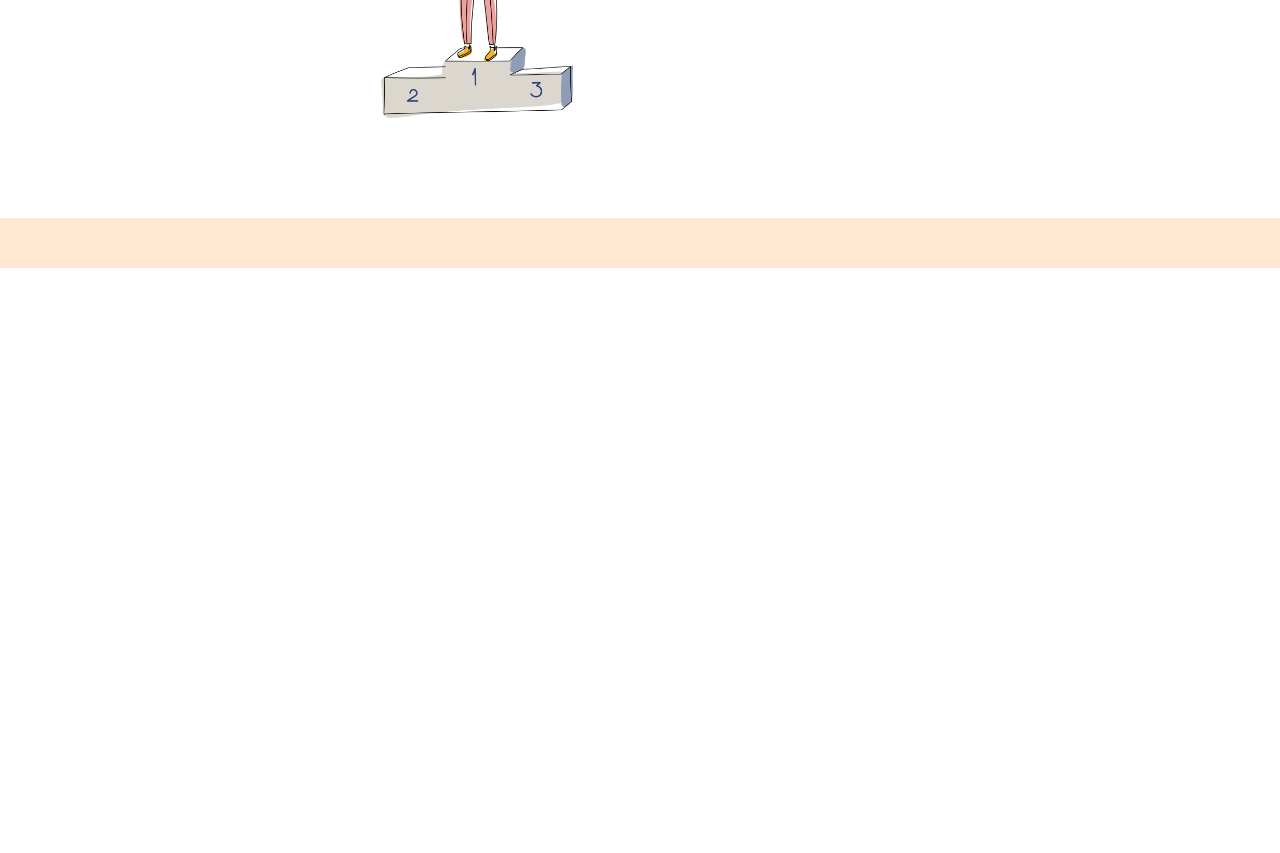
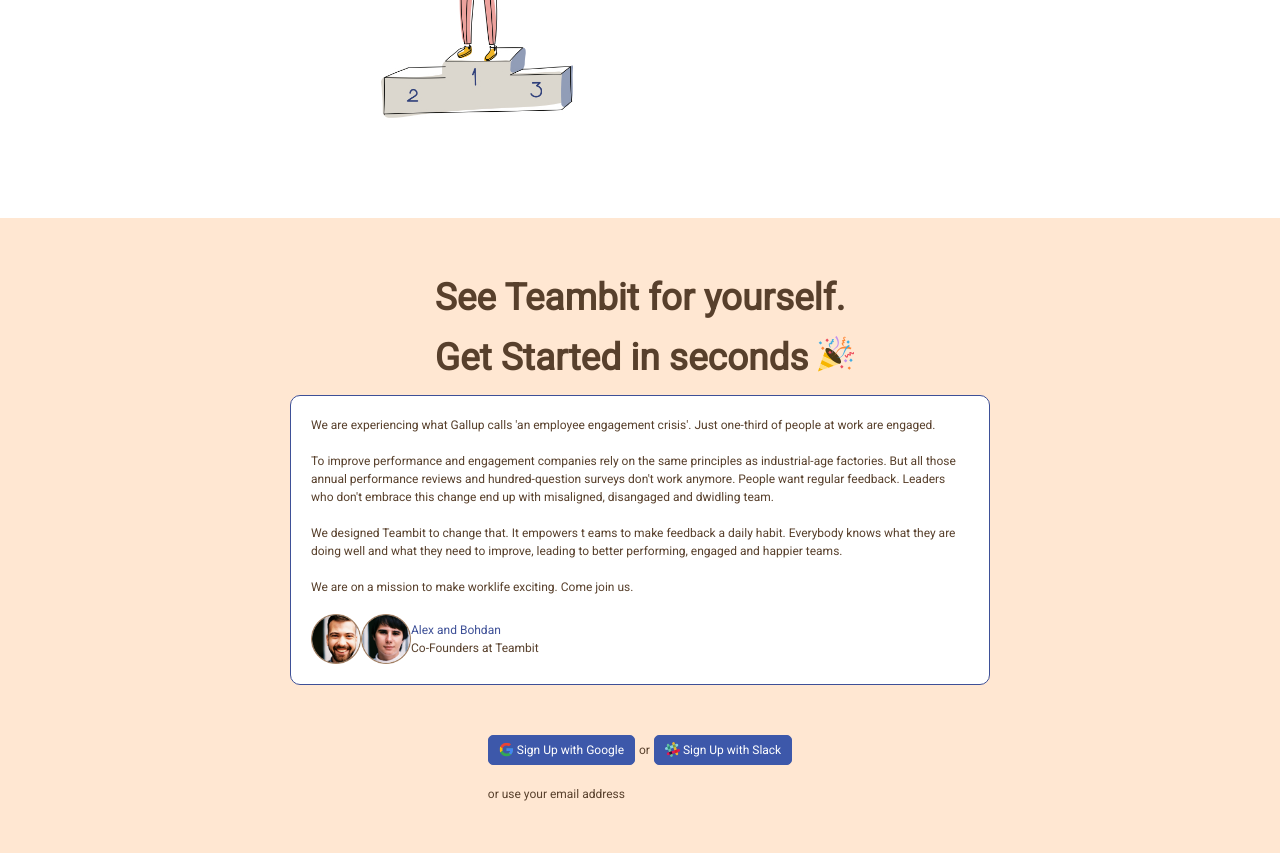
Before and after one commit to PanoramaView/node-sass-teambit, a website: page index.html in a window 1280 px wide. Shown: the part 4053-4906 px from the top of the page. Before the commit the page ends 4321 px from the top, so only its background shows below. Drawn offline with nearby package versions, Linux system fonts and the light colour scheme; files that its build step writes are made by us from their sources.

Commit message:
finito main

```diff
--- a/index.html
+++ b/index.html
@@ -265,7 +265,69 @@
         </section>
         <section class="yellow">
             <div class="margin_page">
-                <div class="flex"></div>
+                <div class="getstarted_section">
+                    <div class="flex">
+                        <h1>See Teambit for yourself. <br>
+                            Get Started in seconds
+                            <span class="img-box">
+                                <img src="img/happy.svg">
+                            </span>
+                        </h1>
+                        <div class="txtmsg_box">
+                            <div class="txtmsg1">
+                                We are experiencing what Gallup calls 'an employee engagement crisis'. Just one-third of people at work are engaged.
+                                <br>
+                                <br>
+                                To improve performance and engagement companies rely on the same principles as industrial-age factories. But all those annual performance reviews and hundred-question surveys don't work anymore. People want regular feedback. Leaders who don't embrace this change end up with misaligned, disangaged and dwidling team.
+                                <br>
+                                <br>
+                                We designed Teambit to change that. It empowers t eams to make feedback a daily habit. Everybody knows what they are doing well and what they need to improve, leading to better performing, engaged and happier teams.
+                                <br>
+                                <br>
+                                We are on a mission to make worklife exciting. Come join us.
+                                <br>
+                                <br>
+                            </div>
+                            <div class="txtmsg2">
+                                <div class="flex">
+                                    <div class="img-box">
+                                        <img src="img/alex.png" alt="">
+                                    </div>
+                                    <div class="img-box">
+                                        <img src="img/bohdan.png" alt="">
+                                    </div>
+                                    <div>
+                                        <div class="names">
+                                            Alex and Bohdan
+                                        </div>
+                                        <div>
+                                            Co-Founders at Teambit
+                                        </div>
+                                    </div>
+                                </div>
+                            </div>
+                        </div>
+                        <div class="signup_btnlogo">
+                            <div class="buttons">
+                                <a class="btnlogo" href="#" role="button">
+                                    <div class="googlelogo_box">
+                                        <img src="img/google-logo.svg" alt="">
+                                    </div>
+                                    Sign Up with Google
+                                </a>
+                                <span>or</span>
+                                <a class="btnlogo" href="#" role="button">
+                                    <div class="googlelogo_box">
+                                        <img src="img/slack-logo.svg" alt="">
+                                    </div>
+                                    Sign Up with Slack
+                                </a>
+                            </div>
+                            <span>or use your email address</span>
+                        </div>
+                    </div>
+                </div>
+
             </div>
         </section>
     </main>
--- a/src/partials/_commons.scss
+++ b/src/partials/_commons.scss
@@ -42,3 +42,8 @@
   text-align: center;
   margin-bottom: 40px;
 }
+
+.yellow{
+  padding-top: 50px;
+  background-color: $bgyellow;
+}
--- a/src/partials/_main.scss
+++ b/src/partials/_main.scss
@@ -19,13 +19,8 @@
     }
 }
 
-.yellow{
-    background-color: $bgyellow;
-}
-
 main{
     .yellow{
-        padding-top: 50px;
         .yellow_section{
             .flex{
                 display: flex;
@@ -93,3 +88,55 @@
         }
     }
 }
+.yellow{
+    .getstarted_section{
+        .flex{
+            display: flex;
+            flex-direction: column;
+            justify-content: center;
+            align-items: center;
+            h1{
+                .img-box{
+                    position: relative;
+                    img{
+                        position: absolute;
+                        top:0;
+                        left: 10px;
+                    }
+
+                }
+            }
+            .txtmsg_box{
+                width: 700px;
+                border: 1px solid $colorfontblue;
+                border-radius: 10px;
+                background-color: white;
+                padding:20px;
+                font-size: $fontsmall;
+                .txtmsg2{
+                    .flex{
+                        display: flex;
+                        flex-direction: row;
+                        justify-content: start;
+                        .img-box{
+                            height: 50px;
+                            img{
+                                height: 100%;
+                                width: 100%;
+                                object-fit: contain;
+                            }
+                        }
+                        .names{
+                            color: $colorfontblue;
+                        }
+
+                    }
+                }
+            }
+            .signup_btnlogo{
+                @include signup_btnlogo;
+                margin: 50px 0;
+            }
+        }
+    }
+}
```
